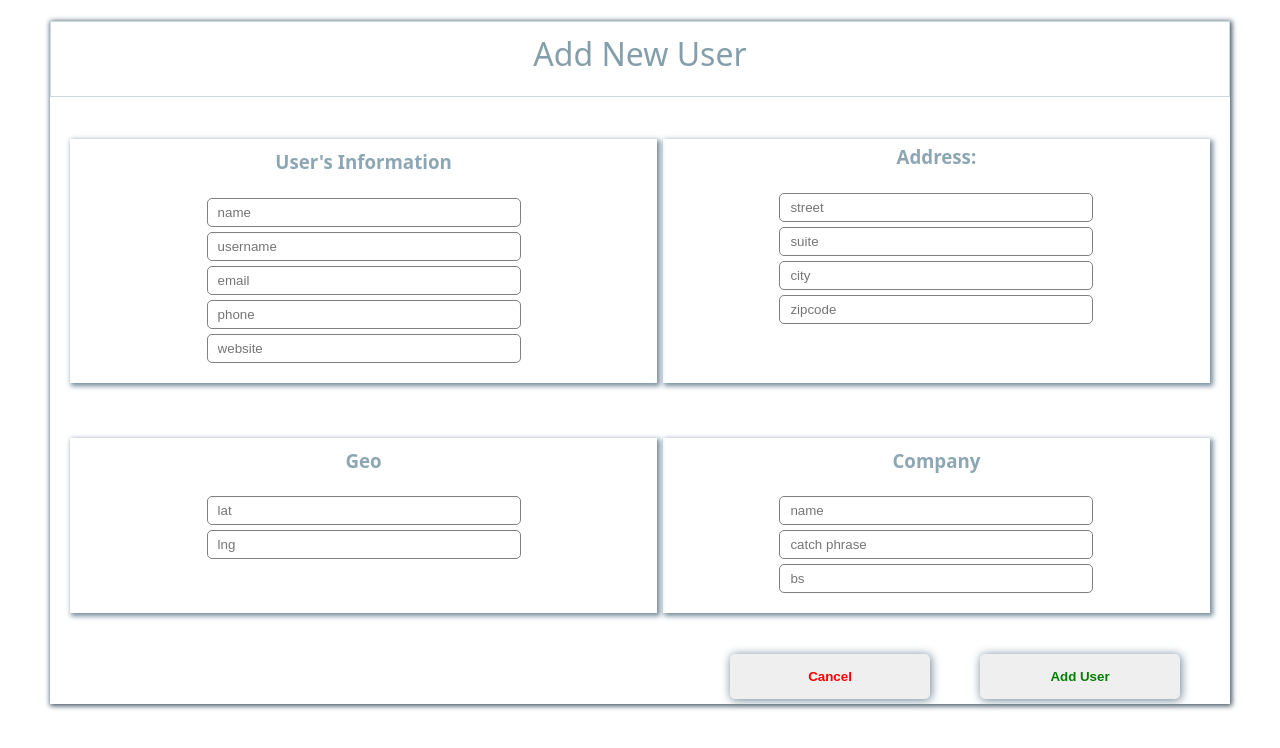
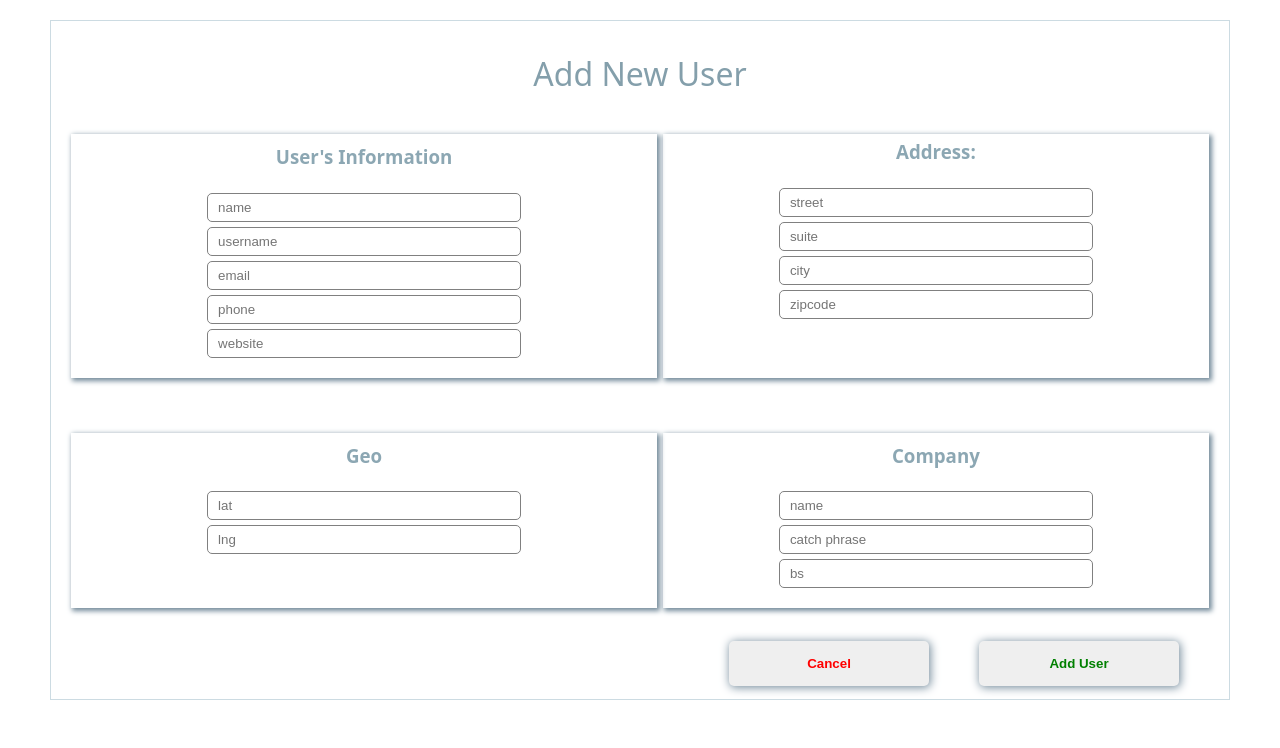
Before and after one commit to B-Zeqiri/usermanagementapp, a React (Create React App) app: page /add-user in a window 1280 px wide. Shown: the top 748 px of the page. Built offline with nearby package versions, Linux system fonts and the light colour scheme; no server answers.

Commit message:
ndryshime ne AddUser stilizim

```diff
--- a/src/styles/AddUser.css
+++ b/src/styles/AddUser.css
@@ -1,10 +1,9 @@
 .addUserContainer{
     margin: 20px 50px 20px 50px;
-    box-shadow: 1px 1px 5px 1px #435565;
+    border: 1px solid #ccdbe2;
 }
 .addUserContainer h1{
-    border: 1px solid #ccdbe2;
-    height: 8vh;
+    height: 5vh;
     text-align: center;
     font-family: system-ui, -apple-system, BlinkMacSystemFont, 'Segoe UI', Roboto, Oxygen, Ubuntu, Cantarell, 'Open Sans', 'Helvetica Neue', sans-serif;
     font-weight: 400;
@@ -130,6 +129,7 @@
     font-weight: 600;
     cursor: pointer;
     box-shadow: 1px 1px 10px 0.5px #738a9a;
+    margin-bottom: 15px;
 }
 .cancelButton{
     color: red;
```
